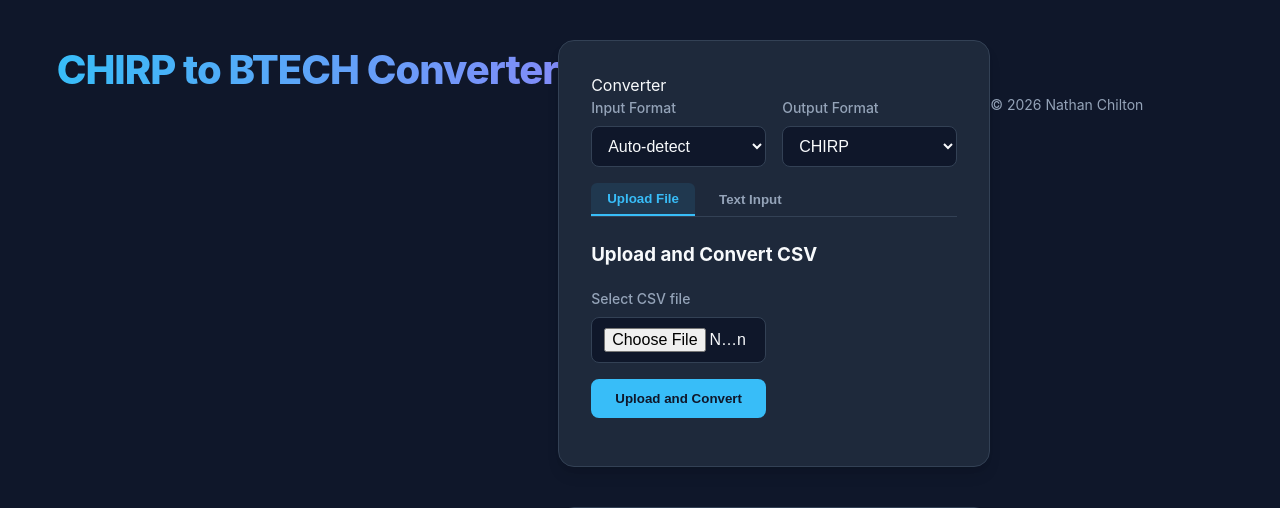
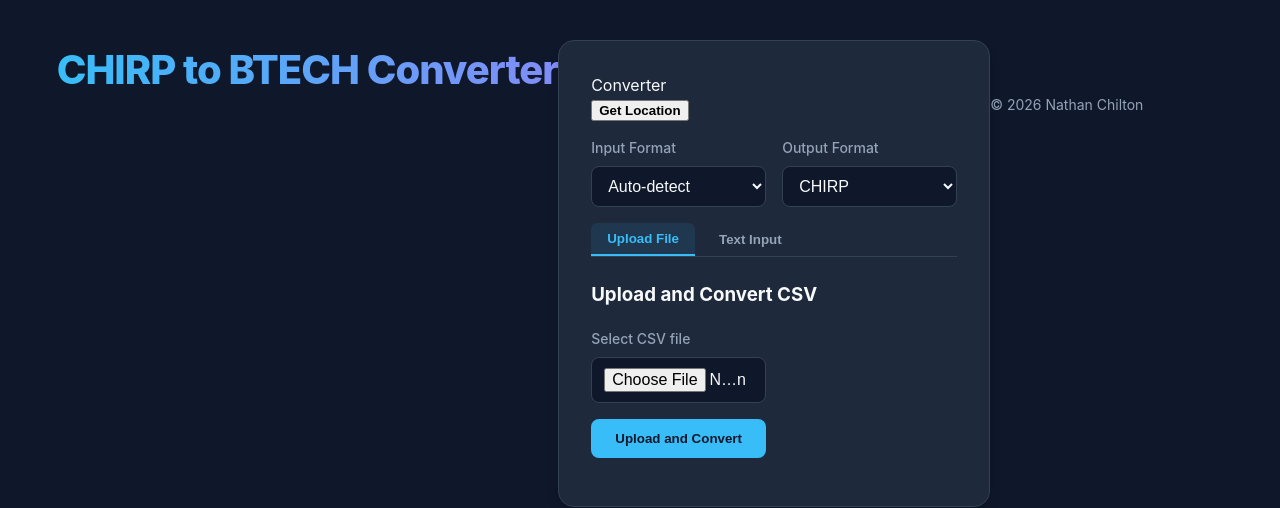
Before and after one commit to nathanchilton/chirp2uvpro, a Flask app: page / in a window 1280 px wide. Shown: the top 508 px of the page. Run offline with Flask 3, Linux system fonts and the light colour scheme; data that the repository does not hold is empty; some libraries are stand-ins or nearby versions.

Commit message:
feat: add GPS location retrieval functionality and unit tests

```diff
--- a/src/app/api/routes.py
+++ b/src/app/api/routes.py
@@ -135,6 +135,21 @@
         return str(e), 500
 
 
+@api_bp.route('/location', methods=['POST'])
+def set_location():
+    data = request.get_json()
+    if not data or 'latitude' not in data or 'longitude' not in data:
+        return jsonify({"error": "Missing latitude or longitude"}), 400
+
+    lat = data.get('latitude')
+    lon = data.get('longitude')
+
+    # For now, we just log it and return success.
+    # In a real app, we might store this in the session or database.
+    print(f"Received location: Lat {lat}, Lon {lon}")
+
+    return jsonify({"status": "success", "message": f"Location updated: {lat}, {lon}"}), 200
+
 @api_bp.route('/history/fragment', methods=['GET'])
 def history_fragment():
     conn = get_db_connection()
--- a/src/app/static/js/main.js
+++ b/src/app/static/js/main.js
@@ -2,6 +2,63 @@
     console.log("Converter UI loaded");
 
     let pendingText = null;
+
+    // 0. Handle Location Retrieval (using event delegation)
+    document.addEventListener('click', (event) => {
+        const locationBtn = event.target.closest('#get-location-btn');
+        if (!locationBtn) return;
+
+        if (!navigator.geolocation) {
+            alert("Geolocation is not supported by your browser");
+            return;
+        }
+
+        locationBtn.textContent = "Locating...";
+        locationBtn.disabled = true;
+
+        navigator.geolocation.getCurrentPosition(
+            async (position) => {
+                const lat = position.coords.latitude;
+                const lon =
+                    position.coords.longitude;
+
+                try {
+                    const response = await fetch('/api/location', {
+                        method: 'POST',
+                        headers: {
+                            'Content-Type': 'application/json'
+                        },
+                        body: JSON.stringify({
+                            latitude: lat,
+                            longitude: lon
+                        })
+                    });
+
+                    const result = await response.json();
+
+                    if (response.ok) {
+                        alert(`Location found: ${lat.toFixed(4)}, ${lon.toFixed(4)}`);
+                        locationBtn.textContent = "Location Updated";
+                    } else {
+                        alert(`Error: ${result.error}`);
+                        locationBtn.textContent = "Get Location";
+                        locationBtn.disabled = false;
+                    }
+                } catch (error) {
+                    console.error("Error sending location:", error);
+                    alert("Failed to send location to server");
+                    locationBtn.textContent = "Get enough";
+                    locationBtn.disabled = false;
+                }
+            },
+            (error) => {
+                console.error("Error getting location:", error);
+                alert(`Error getting location: ${error.message}`);
+                locationBtn.textContent = "Get Location";
+                locationBtn.disabled = false;
+            }
+        );
+    });
 
     // 1. Listen for file changes
     document.addEventListener('change', (event) => {
--- a/src/app/templates/partials/converter_ui.html
+++ b/src/app/templates/partials/converter_ui.html
@@ -1,5 +1,11 @@
 <div class="converter-ui-title" id="converter-title">
     Converter
+</div>
+
+<div class="mb-3 text-end">
+    <button id="get-location-btn" class="btn btn-outline-secondary btn-sm">
+        <i class="bi bi-geo-alt"></i> Get Location
+    </button>
 </div>
 
 <div class="mb-3">
```
Also changed, not shown: tests/unit/test_api_location.py (added, +37 -0 lines).
